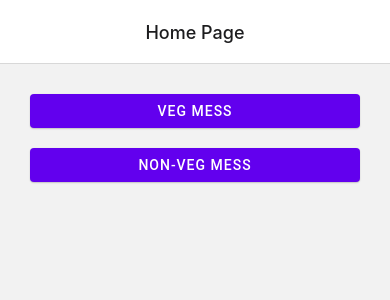
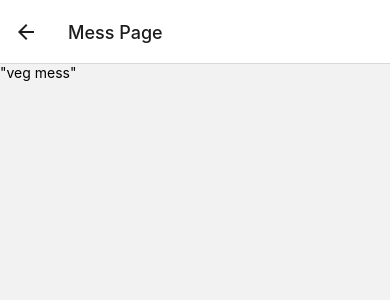
Before and after one commit to codex-mitblr/Messy, a React Native app: screen /Home in a window 390 px wide. Both pictures are taken after a click on the button "VEG MESS". Shown: the top 300 px of the page. Built offline with nearby package versions, Linux system fonts and the light colour scheme.

Commit message:
typed checked react navigation to pass params to different screens

```diff
--- a/App.tsx
+++ b/App.tsx
@@ -1,9 +1,12 @@
 import { NavigationContainer } from '@react-navigation/native';
-import { createNativeStackNavigator } from '@react-navigation/native-stack';
+import { createNativeStackNavigator, NativeStackScreenProps } from '@react-navigation/native-stack';
 import HomeScreen from './screens/HomeScreen';
+import MessScreen from './screens/MessScreen';
+import { RootStackParamList } from './types';
 
 
-const Stack = createNativeStackNavigator();
+
+const Stack = createNativeStackNavigator<RootStackParamList>();
 
 
 export default function App() {
@@ -11,6 +14,7 @@ export default function App() {
     <NavigationContainer>
       <Stack.Navigator initialRouteName='Home'>
         <Stack.Screen name="Home" component={HomeScreen} options={{title:"Home Page", headerTitleAlign:"center"}}/>
+      <Stack.Screen name="messPage" component={MessScreen} options={{title:"Mess Page"}}/>
       </Stack.Navigator>
     </NavigationContainer>
   );
--- a/screens/HomeScreen.tsx
+++ b/screens/HomeScreen.tsx
@@ -1,22 +1,31 @@
+import { useNavigation } from '@react-navigation/native';
+import { NativeStackNavigationProp } from '@react-navigation/native-stack';
 import React from 'react'
 import { View, Text, StyleSheet } from 'react-native'
 import { Button } from 'react-native-paper'
+import { RootStackParamList } from '../types';
 
-function HomeScreen() {
+
+type Props = NativeStackNavigationProp<RootStackParamList, 'Home'>;
+
+const HomeScreen = () => {
+  const navigation = useNavigation<NativeStackNavigationProp<RootStackParamList>>();
   return (
     <View style={styles.container}>
-       <Button onPress={()=>{}} mode="contained" style={styles.MessButtons}>Veg Mess</Button>
-       <Button onPress={()=>{}} mode="contained" style={styles.MessButtons}>Non-Veg Mess</Button>
+      <Button onPress={() => {
+        navigation.navigate('messPage', { mess: "veg mess" })
+      }} mode="contained" style={styles.MessButtons}>Veg Mess</Button>
+      <Button onPress={() => { navigation.navigate('messPage',{mess:"Non-veg mess"})}} mode="contained" style={styles.MessButtons}>Non-Veg Mess</Button>
     </View>
   )
 }
 
 const styles = StyleSheet.create({
-  container:{
-padding:20
+  container: {
+    padding: 20
   },
-  MessButtons:{
-    margin:10
+  MessButtons: {
+    margin: 10
   }
 })
 export default HomeScreen
--- /dev/null
+++ b/screens/MessScreen.tsx
@@ -0,0 +1,18 @@
+import { NativeStackNavigationProp, NativeStackScreenProps } from '@react-navigation/native-stack'
+import React from 'react'
+import { View, Text } from 'react-native'
+import { MessScreenInput, RootStackParamList } from '../types'
+
+type Props = NativeStackScreenProps<RootStackParamList, 'messPage'>;
+
+const MessScreen:React.FC<Props>=({route})=> {
+  return (
+    <View>
+      <Text>
+      {JSON.stringify(route.params.mess)}
+      </Text>
+    </View>
+  )
+}
+
+export default MessScreen
```
Also changed, not shown: types.d.ts (added, +10 -0 lines).
